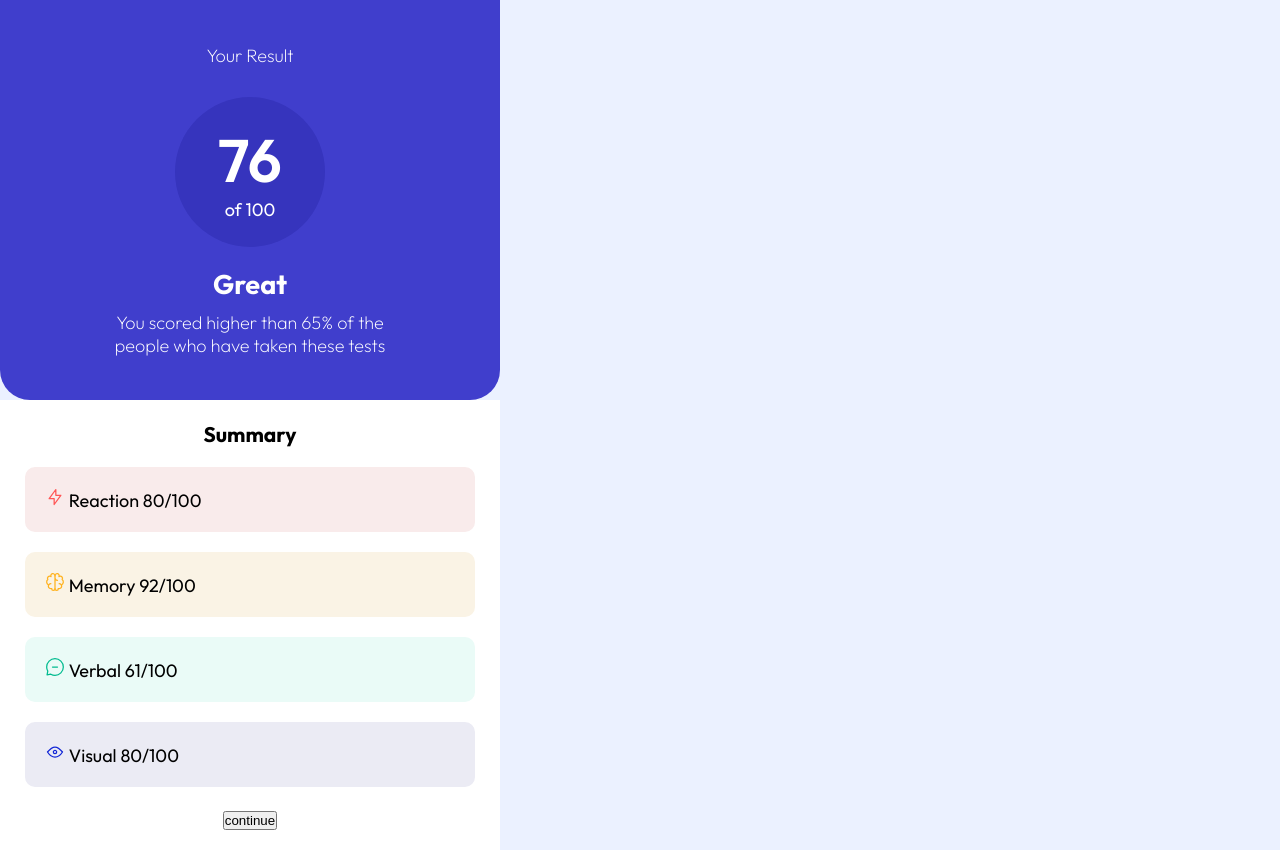
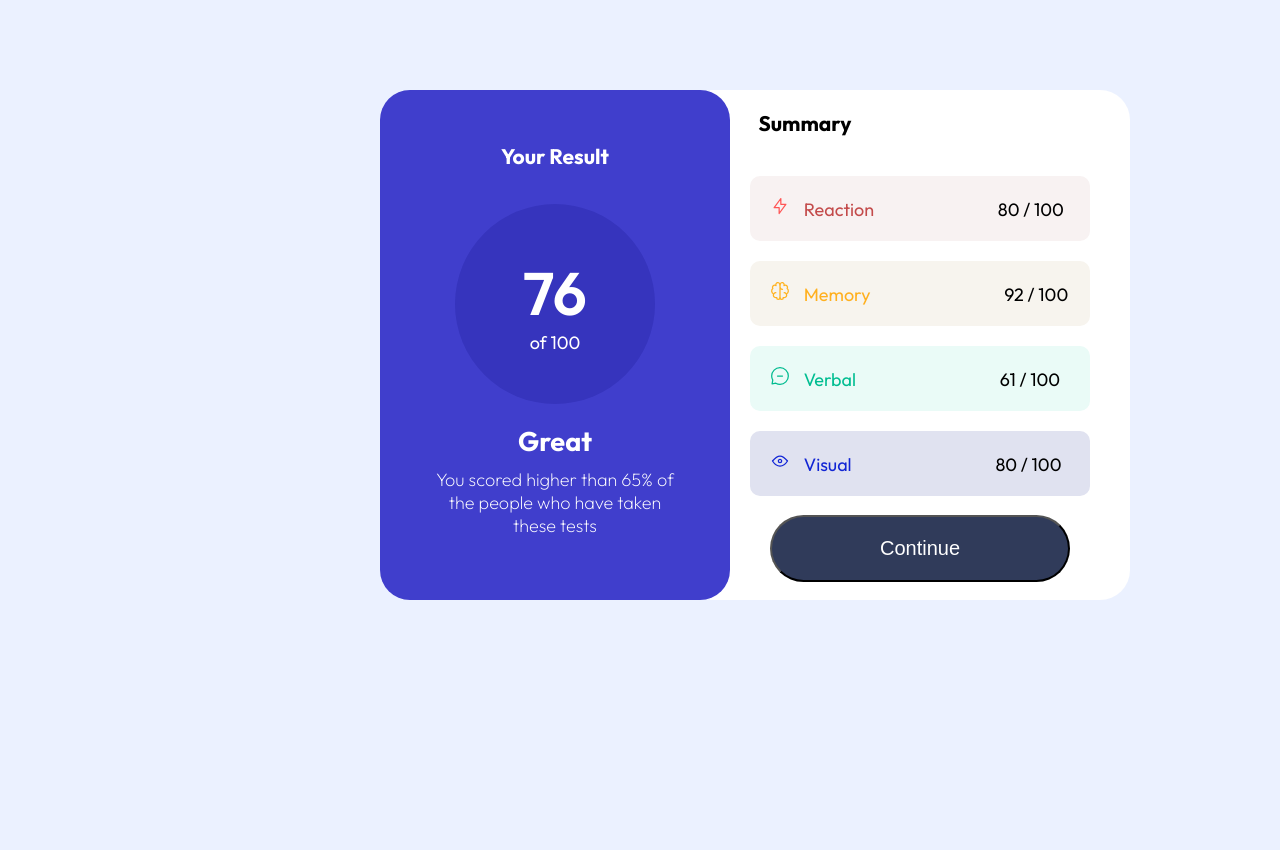
Before and after one commit to Akpede-creator/resultcomponent, a plain HTML site: page index.html in a window 1280 px wide. After the commit the page ends 800 px from the top, so only its background shows below. Drawn offline with Linux system fonts and the light colour scheme.

Commit message:
final changes in css and html

```diff
--- a/index.html
+++ b/index.html
@@ -11,34 +11,34 @@
 </head>
 <body>
  <div class="firstbox">
-    <p>Your Result</p>
+    <h3>Your Result</h3>
     <div class="firstbuttonlike"><span class="enlarge76">76</span><br>of 100</div>
   <h2>Great<h2>
-  <p>You scored higher than 65% of the <br>people who have taken these tests</p>
+  <p class="firstparagragh">You scored higher than 65% of the people who have taken these tests</p>
 </div>
 <div class="secondbox">
-    <h3>Summary</h3>
+    <h3 class="summary">Summary</h3>
     <div class="inbox1" >
         <img src="images/icon-reaction.svg">
-        <span>Reaction</span>
-        <span>80/100</span>
+        <span class="reaction">Reaction</span>
+        <span class="num1">80 / 100</span>
     </div>
     <div class="inbox2">
       <img src="images/icon-memory.svg">
-      <span>Memory</span>
-      <span>92/100</span>
+      <span class="memory">Memory</span>
+      <span class="num2">92 / 100</span>
   </div>
   <div class="inbox3">
     <img src="images/icon-verbal.svg">
-    <span>Verbal</span>
-    <span>61/100</span>
+    <span class="verbal">Verbal</span>
+    <span class="num3">61 / 100</span>
 </div>
 <div class="inbox4">
   <img src="images/icon-visual.svg">
-  <span>Visual</span>
-  <span>80/100</span>
+  <span class="visual">Visual</span>
+  <span class="num4">80 / 100</span>
 </div>
-<button>continue</button>
+<button>Continue</button>
 </div>
 
 </body>
--- a/resultsummary.css
+++ b/resultsummary.css
@@ -19,6 +19,7 @@
 --Dark-gray-blue: hsl(224, 30%, 27%);
 
 }
+/* font-family */
 .outfit {
     font-family: "Outfit", serif;
     font-optical-sizing: auto;
@@ -37,28 +38,34 @@
     text-align: center;
     padding: 10px;
    }
-   span, h3{
+   span {
     color: black;
    }
 
-
-@media screen and (min-width: 375px){
+   button:hover{
+    cursor: pointer;
+   }
+@media screen and (min-width: 200px) {
+  body{
+    background-color: white;
+  }
   .firstbox{
-    display: block;
+    background-color: hsla(241, 58%, 52%, 0.999);
     width: 500px;
     height: 400px;
     border-bottom-right-radius: 30px;
     border-bottom-left-radius: 30px;
     align-content: center;
     justify-items: center;
-    background-color: hsla(241, 58%, 52%, 0.999);
+
 }
   .secondbox{
     background-color: var(--White);
     width: 500px;
-    height: 450px;
+    height: 550px;
     align-content: center;
     justify-items: center;
+
   }
   .enlarge76{
     font-size: 60px;
@@ -66,18 +73,24 @@
     color: white;
   }
   .firstbuttonlike{
-    width: 150px;
-    height: 150px;
+    width: 170px;
+    height: 170px;
     border-radius: 100%;
     margin: 20px;
     text-align: center;
     align-content: center;
     background-color: hsla(241, 90%, 24%, 0.173);
+    margin-top: 35px;
+  }
+  .firstparagragh{
+    text-align:center;
+    padding-inline: 90px;
+    padding-bottom: 20px;
+  }
 
-  }
   .inbox1{
-    background-color:  hsl(0, 56%, 95%);
-    width: 410px;
+    background-color:  hsl(0, 30%, 96%);
+    width: 400px;
     padding: 20px;
     border-radius: 10px;
     margin: 20px;
@@ -85,25 +98,183 @@
 
   }
   .inbox2{
-    background-color:  hsl(39, 67%, 94%);
-    width: 410px;
+    background-color:  hsl(40, 36%, 95%);
+    width: 400px;
     padding: 20px;
     border-radius: 10px;
     margin: 20px;
   }
   .inbox3{
     background-color:  hsl(168, 65%, 95%);
-    width: 410px;
+    width: 400px;
     padding: 20px;
     border-radius: 10px;
     margin: 20px;
   }
   .inbox4{
-    background-color:  hsl(240, 31%, 94%);
-    width: 410px;
+    background-color:   hsl(233, 36%, 91%);
+    width: 400px;
     padding: 20px;
     border-radius: 10px;
     margin: 20px
   }
 
+  button{
+    background-color: hsl(224, 30%, 27%);
+    color: white;
+    font-size: 20px;
+    width: 410px;
+    padding: 20px;
+    border-radius: 40px;
+    margin-bottom: 40px;
+    margin-top: 15px;
+
+  }
+  .num1{
+    padding-left: 220px;
+   }
+   .num2{
+    padding-left: 230px;
+   }
+   .num3{
+    padding-left: 240px;
+   }
+   .num4{
+    padding-left: 240px;
+   }
+   .summary{
+    padding: 20px;
+    margin-right: 330px;
+    color: black;
+   }
+   .reaction{
+    color: var(--light-red);
+    padding-left: 10px;
+   }
+   .memory{
+    color: var(--orangey-yellow);
+    padding-left: 10px;
+   }
+   .verbal{
+    color: var(--green-teal);
+    padding-left: 10px;
+   }
+   .visual{
+    color: var(--cobalt-blue);
+    padding-left: 10px;
+   }
 }
+@media screen and (min-width: 800px) and (max-width: 2000px){
+  body{
+    background-color: var(--Pale-blue);
+    position: relative;
+  }
+  .firstbox{
+    background-color: linear-gradient(to top, hsl(200, 100%, 67%),hsla(241, 58%, 52%, 0.999));
+    position: absolute;
+    top: 90px;
+    left: 380px;
+    width: 350px;
+    height: 510px;
+    border-radius: 30px;
+    align-content: center;
+    justify-items: center;
+
+  }
+  .secondbox{
+    background-color: var(--White);
+    position:absolute;
+    top: 90px;
+    left: 710px;
+    z-index: -1;
+    width: 420px;
+    height: 510px;
+    border-top-right-radius: 30px;
+    border-bottom-right-radius: 30px;
+    align-content: center;
+    justify-items: center;
+  }
+  .firstbuttonlike{
+    width: 200px;
+    height: 200px;
+    border-radius: 100%;
+    margin: 20px;
+    text-align: center;
+    align-content: center;
+    background-color: hsla(241, 90%, 24%, 0.173);
+    margin-top: 35px;
+  }
+  .firstparagragh{
+    padding: 10px;
+    text-align:center;
+    padding-inline: 50px;
+  }
+  .inbox1{
+    background-color:  hsl(0, 30%, 96%);
+    width: 300px;
+    border-radius: 10px;
+    margin: 20px;
+  }
+  .inbox2{
+    background-color:  hsl(40, 36%, 95%);
+    width: 300px;
+    border-radius: 10px;
+    margin: 20px;
+  }
+  .inbox3{
+    background-color:  hsl(168, 65%, 95%);
+    width: 300px;
+    padding: 20px;
+    border-radius: 10px;
+    margin: 20px;
+  }
+  .inbox4{
+    background-color:   hsl(233, 36%, 91%);
+    width: 300px;
+    padding: 20px;
+    border-radius: 10px;
+    margin: 20px
+  }
+
+  .num1{
+    padding-left: 120px;
+   }
+   .num2{
+    padding-left: 130px;
+   }
+   .num3{
+    padding-left: 140px;
+   }
+   .num4{
+    padding-left: 140px;
+   }
+   .summary{
+    padding: 20px;
+    padding-top: 20px;
+    margin-right: 230px;
+    color: black;
+  }
+  .reaction{
+    color: var(--light-red);
+
+   }
+   .memory{
+    color: var(--orangey-yellow);
+
+   }
+   .verbal{
+    color: var(--green-teal);
+   }
+   .visual{
+    color: var(--cobalt-blue);
+   }
+   button{
+    background-color: hsl(224, 30%, 27%);
+    color: white;
+    font-size: 20px;
+    width: 300px;
+    border-radius: 40px;
+    margin-top:-1px
+
+  }
+}
```
